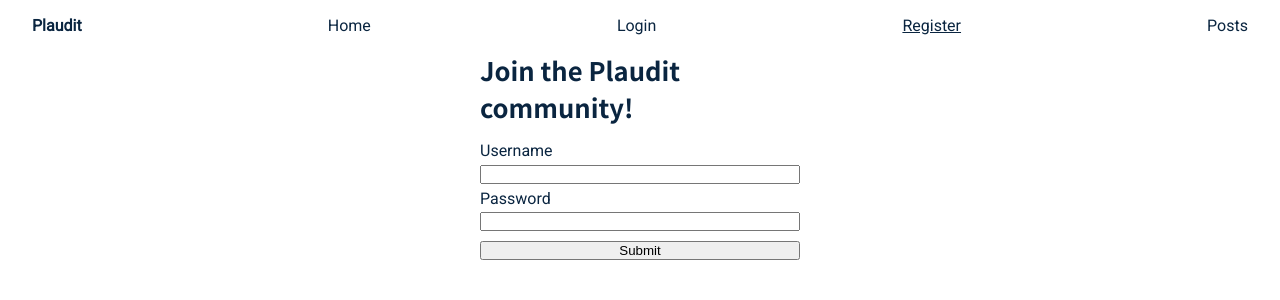
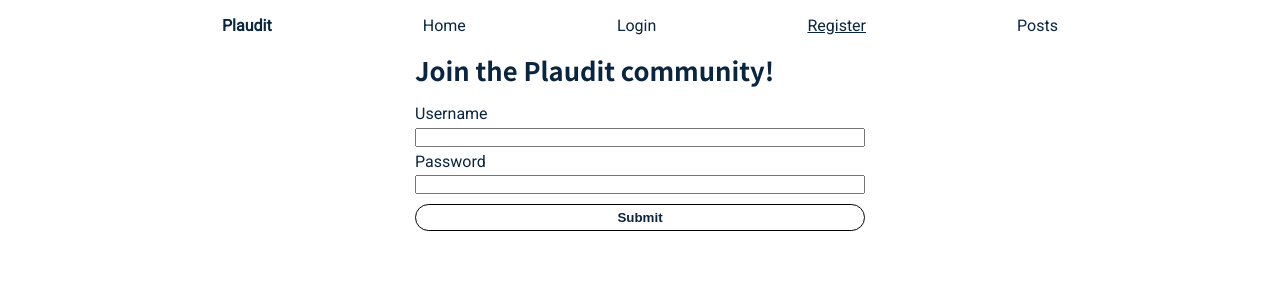
Before and after one commit to evlay/plaudit_2, a Vue app in the folder client/: page /register in a window 1280 px wide. Shown: the top 300 px of the page. Built offline with nearby package versions, Linux system fonts and the light colour scheme; no server answers.

Commit message:
set user in localstorage

```diff
--- a/client/src/App.vue
+++ b/client/src/App.vue
@@ -33,8 +33,10 @@ a {
 
 #app {
   font-family: 'Roboto', sans-serif;
-  min-width: 100%;
+  // min-width: 100%;
   min-height: 100vh;
+  max-width: 900px;
+  margin: 0 auto;
   color: $slate;
   background: $white;
   // background: steelblue;
--- a/client/src/components/LoginForm.vue
+++ b/client/src/components/LoginForm.vue
@@ -21,18 +21,27 @@ export default class LoginForm extends Vue {
   private loginStatus = ''
 
   submitLoginForm() {
+    if (this.loginUsername === '' || this.loginPassword === '') {
+      this.loginStatus = 'username and password are required'
+    } else {
       http
         .post('/auth/login', {
           username: this.loginUsername,
           password: this.loginPassword,
         })
         .then((response) => {
-        const msg = response.data
-        this.loginStatus = msg
+          if(response.data == true) {
+            console.log('username set in localStorage')
+            window.localStorage.setItem('supaSecretPlauditUser', this.loginUsername)
+            this.loginStatus = 'Success!'
+          } else {
+            this.loginStatus = 'Incorrect email or password.'
+          }
         })
         .catch((err) => {
           console.log(err)
         })
+    }
   }
 
   get loginStatusLabel() {
@@ -72,6 +81,7 @@ export default class LoginForm extends Vue {
     border: none;
     font-weight: 700;
     padding: 0.3rem 0.5rem;
+    border: solid black 1px;
   }
 
   button:hover {
--- a/client/src/components/RegisterForm.vue
+++ b/client/src/components/RegisterForm.vue
@@ -44,10 +44,12 @@ export default class RegisterForm extends Vue {
 </script>
 
 <style lang="scss">
+@import '../styles/colors.scss';
+
 #register-form {
   display: flex;
   flex-direction: column;
-  width: 25%;
+  width: 50%;
 
   label,
   input {
@@ -65,5 +67,19 @@ export default class RegisterForm extends Vue {
     margin-bottom: 1rem;
     font-size: 1.6rem;
   }
+
+  button {
+    background-color: $white;
+    color: $slate;
+    border-radius: 1rem;
+    border: none;
+    font-weight: 700;
+    padding: 0.3rem 0.5rem;
+    border: solid black 1px;
+  }
+
+  button:hover {
+    cursor: pointer;
+  }
 }
 </style>
```
Also changed, not shown: client/src/styles/utils.scss (added), client/src/styles/utilts.scss (deleted), 1 other file (tests, documents, lock files or other folders). Lines whose indentation alone changed are shown as unchanged.
